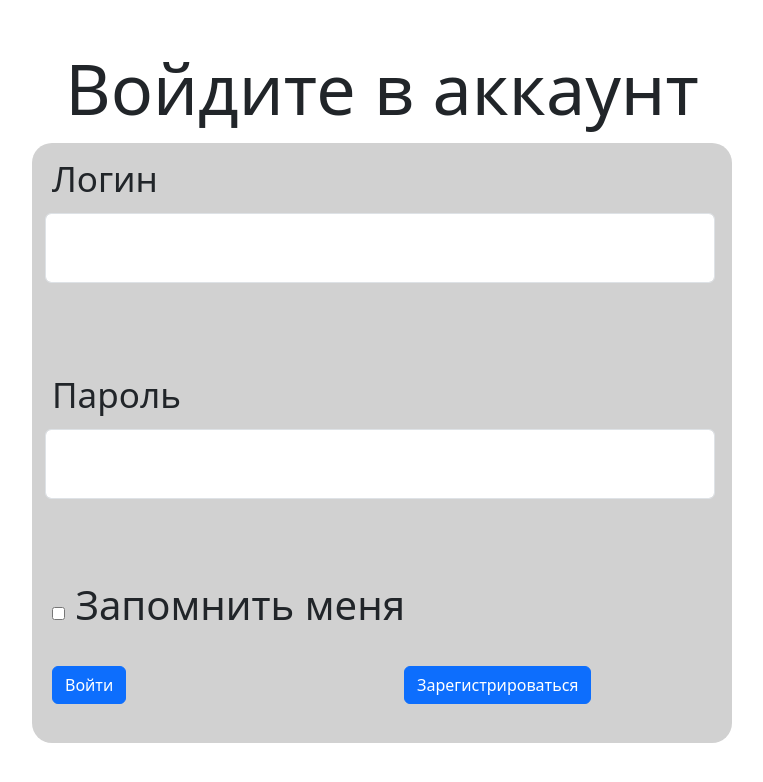
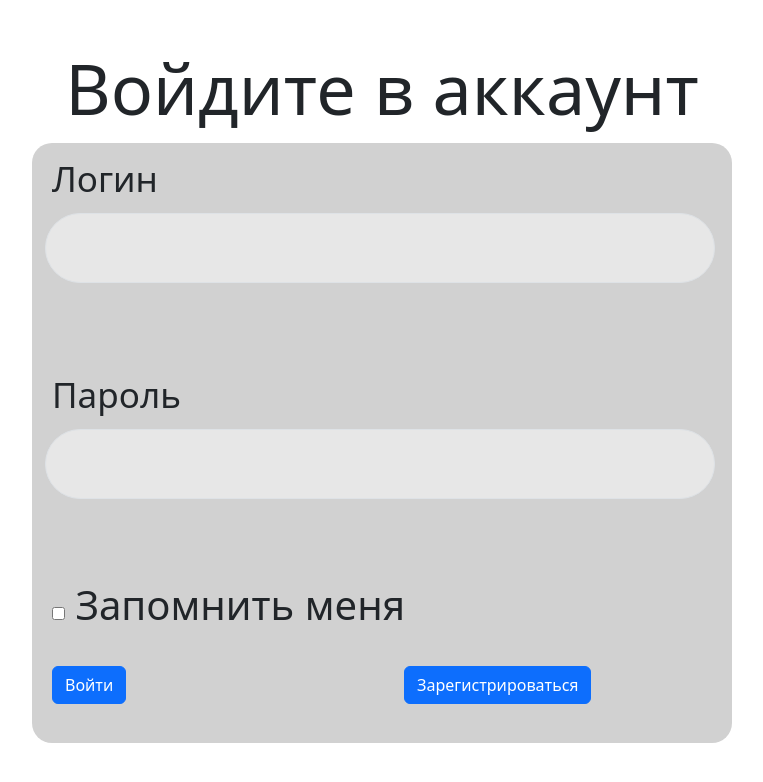
Before and after one commit to KiraArensky/TarAI, a Flask app: page /login in a window 1280 px wide. Shown: the top 782 px of the page, without its empty margins (258-1021 px from the left). Run offline with Flask 3, Linux system fonts and the light colour scheme.

Commit message:
Login in new style!

```diff
--- a/static/css/Tar.css
+++ b/static/css/Tar.css
@@ -159,6 +159,8 @@ margin-left: 20px
   border: var(--bs-border-width) solid var(--bs-border-color);
   border-radius: var(--bs-border-radius);
   transition: border-color 0.15s ease-in-out, box-shadow 0.15s ease-in-out;
+  background: #e7e7e7;
+  border-radius: 40px
 }
 
 .btn_theme{
```
